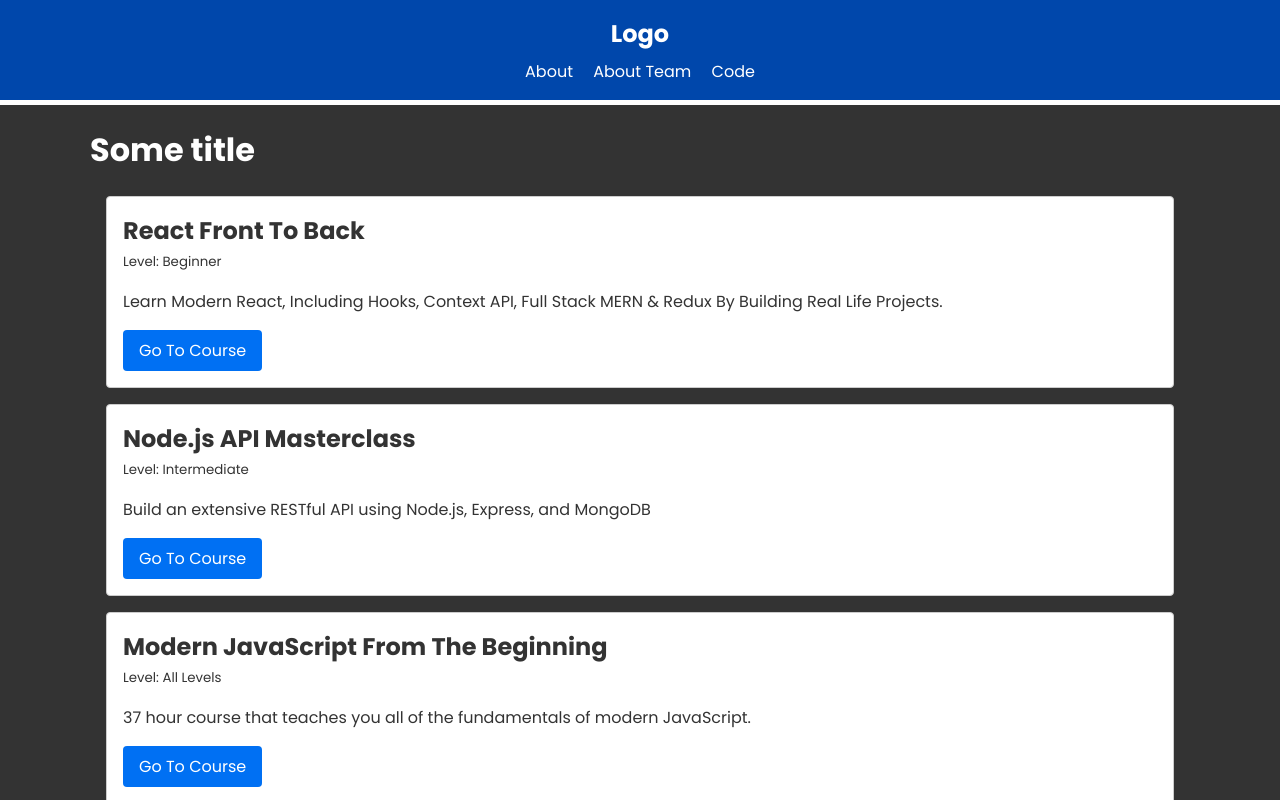
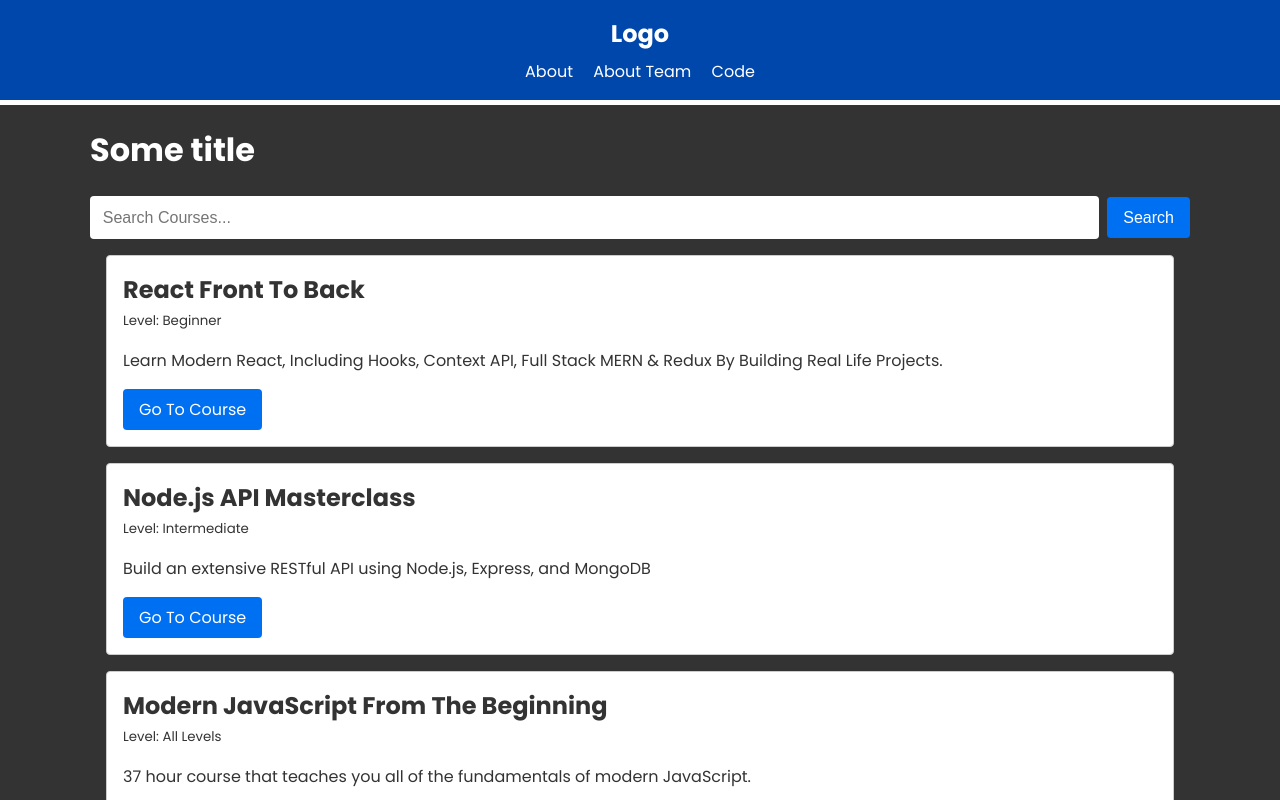
Before and after one commit to AndreyBaglai/next-13-github, a Next.js app: page / in a window 1280 px wide. Shown: the top 800 px of the page. Built offline with nearby package versions, Linux system fonts and the light colour scheme.

Commit message:
add search for courses

```diff
--- /dev/null
+++ b/app/components/CourseSearch.tsx
@@ -0,0 +1,39 @@
+"use client";
+import React, { FC, FormEvent, useState } from "react";
+import { Course } from "../types";
+
+interface CourseSearchProps {
+  getSearchResults: (results: Course[]) => void;
+}
+
+const CourseSearch: FC<CourseSearchProps> = ({ getSearchResults }) => {
+  const [query, setQuery] = useState("");
+
+  const handleSubmit = async (e: FormEvent<HTMLFormElement>) => {
+    e.preventDefault();
+
+    const response = await fetch(`api/courses/search?query=${query}`);
+    const courses = await response.json();
+
+    getSearchResults(courses);
+  };
+
+  return (
+    <form onSubmit={handleSubmit} className="search-form">
+      <input
+        type="text"
+        className="search-input"
+        placeholder="Search Courses..."
+        value={query}
+        onChange={(e: React.ChangeEvent<HTMLInputElement>) => {
+          setQuery(e.target.value);
+        }}
+      />
+      <button className="search-button" type="submit">
+        Search
+      </button>
+    </form>
+  );
+};
+
+export default CourseSearch;
--- a/app/page.tsx
+++ b/app/page.tsx
@@ -5,6 +5,7 @@ import Link from "next/link";
 import LoadingPage from "./loading";
 
 import Courses from "./components/Courses";
+import CourseSearch from "./components/CourseSearch";
 
 import { Course } from "./types";
 
@@ -30,6 +31,11 @@ const HomePage = () => {
   return (
     <>
       <h1>Some title</h1>
+      <CourseSearch
+        getSearchResults={(results: Course[]) => {
+          setCourses(results);
+        }}
+      />
       <Courses courses={courses} />
     </>
   );
```
